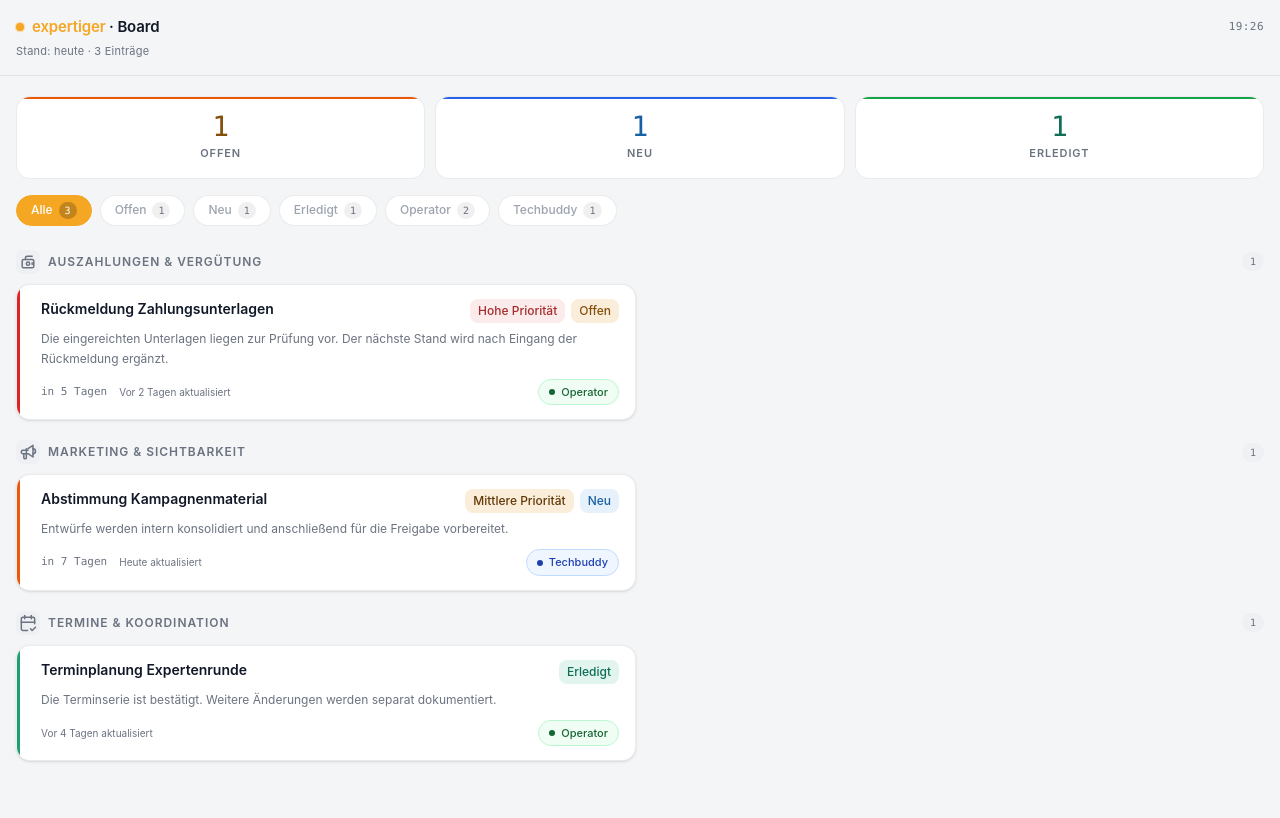
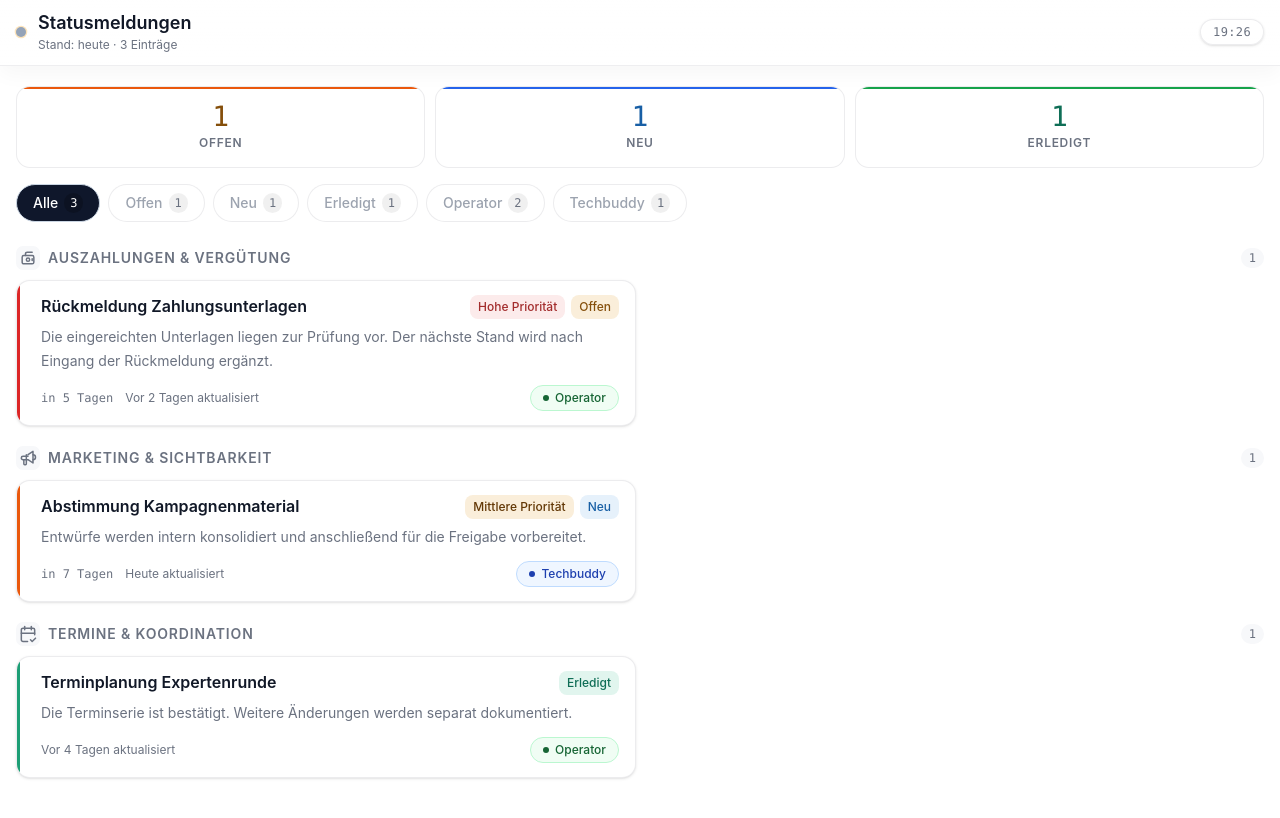
Before and after one commit to zeroedge-code/exp-status, a React (Vite) app: page / in a window 1280 px wide. Built offline with nearby package versions, Linux system fonts and the light colour scheme.

Commit message:
Refine board header readability

```diff
--- a/src/index.css
+++ b/src/index.css
@@ -2,10 +2,10 @@
 
 :root {
   --color-background-primary: #ffffff;
-  --color-background-secondary: #eef0f3;
-  --color-border-primary: #f5a623;
-  --color-border-secondary: rgba(0, 0, 0, 0.15);
-  --color-border-tertiary: rgba(0, 0, 0, 0.08);
+  --color-background-secondary: #f7f8fa;
+  --color-border-primary: #c8d0d8;
+  --color-border-secondary: rgba(15, 23, 42, 0.14);
+  --color-border-tertiary: rgba(15, 23, 42, 0.08);
   --color-text-primary: #111827;
   --color-text-secondary: #6b7280;
   --color-text-tertiary: #9ca3af;
@@ -29,7 +29,7 @@
 body {
   margin: 0;
   min-width: 320px;
-  background: #f4f5f7;
+  background: #ffffff;
   color: var(--color-text-primary);
   font-family:
     "DM Sans", Inter, ui-sans-serif, system-ui, -apple-system,
@@ -42,6 +42,15 @@ body {
 
 .status-pulse {
   animation: statusPulse 2s infinite;
+}
+
+.board-header {
+  background:
+    linear-gradient(180deg, rgba(255, 255, 255, 0.92), rgba(255, 255, 255, 0.84));
+  border-bottom: 1px solid rgba(15, 23, 42, 0.07);
+  box-shadow: 0 8px 20px rgba(15, 23, 42, 0.035);
+  backdrop-filter: blur(18px) saturate(1.15);
+  -webkit-backdrop-filter: blur(18px) saturate(1.15);
 }
 
 .status-stat-card {
--- a/src/statusShared.jsx
+++ b/src/statusShared.jsx
@@ -60,22 +60,24 @@ export function StatusPage({
 
   return (
     <main className="mx-auto max-w-7xl px-4 pb-10">
-      <header className="sticky top-0 z-20 -mx-4 border-b border-[var(--color-border-tertiary)] bg-[rgba(244,245,247,0.95)] px-4 py-4 backdrop-blur-md">
-        <div className="mx-auto flex max-w-7xl flex-col gap-1">
+      <header className="board-header sticky top-0 z-20 -mx-4 px-4 py-3">
+        <div className="mx-auto flex max-w-7xl flex-col gap-2">
           <div className="flex items-center justify-between gap-4">
-            <div className="flex items-center gap-2">
-              <span className="status-pulse h-2 w-2 rounded-full bg-[#f5a623]" />
-              <span className="text-[15px] font-semibold tracking-[-0.01em] text-[var(--color-text-primary)]">
-                <span className="text-[#f5a623]">expertiger</span> · Board
-              </span>
+            <div className="flex min-w-0 items-center gap-3">
+              <span className="status-pulse h-2.5 w-2.5 shrink-0 rounded-full bg-[#94a3b8] ring-4 ring-slate-200/70" />
+              <div className="min-w-0">
+                <p className="truncate text-lg font-semibold leading-tight text-[var(--color-text-primary)]">
+                  Statusmeldungen
+                </p>
+                <p className="mt-0.5 truncate text-xs text-[var(--color-text-secondary)]">
+                  {latestUpdate ? `Stand: ${formatRelativeDate(latestUpdate)} · ${totalEntries} Einträge` : intro}
+                </p>
+              </div>
             </div>
-            <time className="font-mono text-[11px] tracking-[0.04em] text-[var(--color-text-secondary)]">
+            <time className="shrink-0 rounded-full border border-[var(--color-border-tertiary)] bg-white/70 px-3 py-1 font-mono text-xs tracking-[0.03em] text-[var(--color-text-secondary)] shadow-sm">
               {formatCurrentTime()}
             </time>
           </div>
-          <p className="text-[11px] tracking-[0.02em] text-[var(--color-text-secondary)]">
-            {latestUpdate ? `Stand: ${formatRelativeDate(latestUpdate)} · ${totalEntries} Einträge` : intro}
-          </p>
         </div>
       </header>
 
@@ -91,7 +93,7 @@ export function StatusPage({
               <span className="block font-mono text-[28px] font-medium leading-none" style={{ color: statusConfig[status].color }}>
                 {count}
               </span>
-              <span className="mt-1 block text-[11px] font-semibold uppercase tracking-[0.08em] text-[var(--color-text-secondary)]">
+              <span className="mt-1 block text-xs font-semibold uppercase tracking-[0.06em] text-[var(--color-text-secondary)]">
                 {status}
               </span>
             </button>
@@ -109,14 +111,14 @@ export function StatusPage({
                 key={filter}
                 type="button"
                 onClick={() => setActiveFilter(filterKey)}
-                className={`inline-flex items-center gap-1.5 whitespace-nowrap rounded-full border px-3.5 py-1.5 text-xs font-medium transition ${
+                className={`inline-flex items-center gap-1.5 whitespace-nowrap rounded-full border px-4 py-2 text-sm font-medium transition ${
                   isActive
-                    ? 'border-[#f5a623] bg-[#f5a623] text-white'
+                    ? 'border-slate-300 bg-slate-900 text-white'
                     : 'border-[var(--color-border-tertiary)] bg-[var(--color-background-primary)] text-[var(--color-text-tertiary)] hover:border-[var(--color-border-secondary)]'
                 }`}
               >
                 {filter}
-                <span className={`rounded-full px-1.5 py-0.5 font-mono text-[10px] ${
+                <span className={`rounded-full px-1.5 py-0.5 font-mono text-xs ${
                   isActive ? 'bg-black/20 text-white' : 'bg-black/[0.06] text-[var(--color-text-secondary)]'
                 }`}>
                   {getFilterCount(statusEntries, filterKey)}
@@ -136,10 +138,10 @@ export function StatusPage({
                 <div className="flex h-6 w-6 items-center justify-center rounded-[7px] bg-[var(--color-background-secondary)] text-[var(--color-text-secondary)]">
                   <StatusIcon icon={categoryIcons[category] || 'ti-inbox'} />
                 </div>
-                <h2 className="flex-1 text-xs font-semibold uppercase tracking-[0.08em] text-[var(--color-text-secondary)]">
+                <h2 className="flex-1 text-sm font-semibold uppercase tracking-[0.06em] text-[var(--color-text-secondary)]">
                   {category}
                 </h2>
-                <span className="rounded-full bg-[var(--color-background-secondary)] px-2 py-0.5 font-mono text-[10px] text-[var(--color-text-secondary)]">
+                <span className="rounded-full bg-[var(--color-background-secondary)] px-2 py-0.5 font-mono text-xs text-[var(--color-text-secondary)]">
                   {visibleEntries.length}
                 </span>
               </div>
@@ -174,7 +176,7 @@ function StatusCard({ entry }) {
       <div className="absolute bottom-0 left-0 top-0 w-[3px]" style={{ background: getStripeColor(status, priority, type) }} />
       <div className="pl-2">
         <div className="mb-1.5 flex items-start justify-between gap-2">
-          <h3 className="flex-1 text-sm font-semibold leading-snug text-[var(--color-text-primary)]">
+          <h3 className="flex-1 text-base font-semibold leading-snug text-[var(--color-text-primary)]">
             {entry.title}
           </h3>
           <div className="flex shrink-0 flex-wrap justify-end gap-1.5">
@@ -184,22 +186,22 @@ function StatusCard({ entry }) {
             </Badge>
           </div>
         </div>
-        <p className="mb-2.5 text-xs leading-5 text-[var(--color-text-secondary)]">
+        <p className="mb-3 text-sm leading-6 text-[var(--color-text-secondary)]">
           {entry.description}
         </p>
         {type === 'process' && <ProgressBar config={config} />}
         <div className="flex flex-col gap-2 sm:flex-row sm:items-center sm:justify-between">
           <div className="flex flex-wrap items-center gap-x-3 gap-y-1">
             {showDueDate && (
-              <span className={`font-mono text-[11px] font-medium ${getDueClass(dueState)}`}>
+              <span className={`font-mono text-xs font-medium ${getDueClass(dueState)}`}>
                 {getDueText(dueDate)}
               </span>
             )}
-            <span className="text-[10px] text-[var(--color-text-secondary)]">
+            <span className="text-xs text-[var(--color-text-secondary)]">
               {capitalize(formatRelativeUpdated(entry.updatedAt))} aktualisiert
             </span>
           </div>
-          <div className={`inline-flex w-fit items-center gap-1.5 rounded-full border px-2.5 py-1 text-[11px] font-medium ${getOwnerClass(owner.key)}`}>
+          <div className={`inline-flex w-fit items-center gap-1.5 rounded-full border px-3 py-1 text-xs font-medium ${getOwnerClass(owner.key)}`}>
             <div className="h-1.5 w-1.5 rounded-full bg-current" />
             {owner.label}
           </div>
@@ -212,7 +214,7 @@ function StatusCard({ entry }) {
 function ProgressBar({ config }) {
   return (
     <div className="mt-4">
-      <div className="mb-2 flex items-center justify-between gap-3 text-xs text-[var(--color-text-tertiary)]">
+      <div className="mb-2 flex items-center justify-between gap-3 text-sm text-[var(--color-text-tertiary)]">
         <span>Fortschritt</span>
         <span className="text-right">{config.step}</span>
       </div>
```
Also changed, not shown: 1 other file (tests, documents, lock files or other folders).
